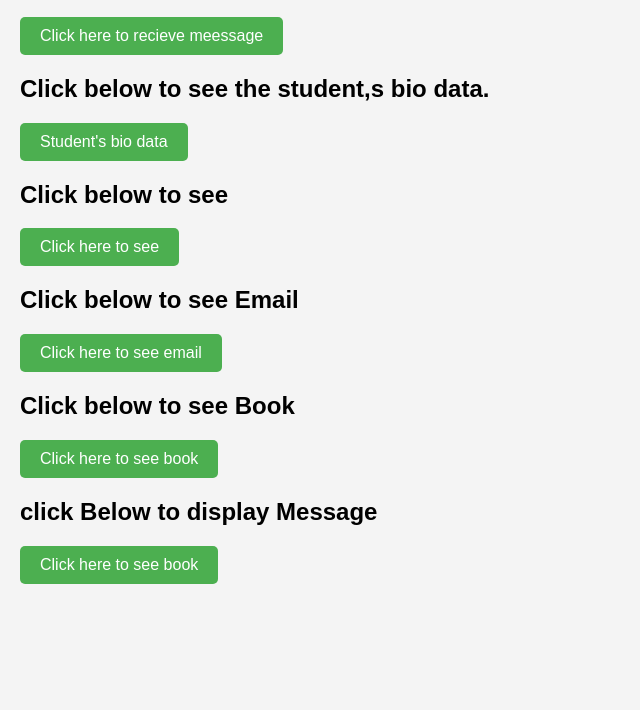
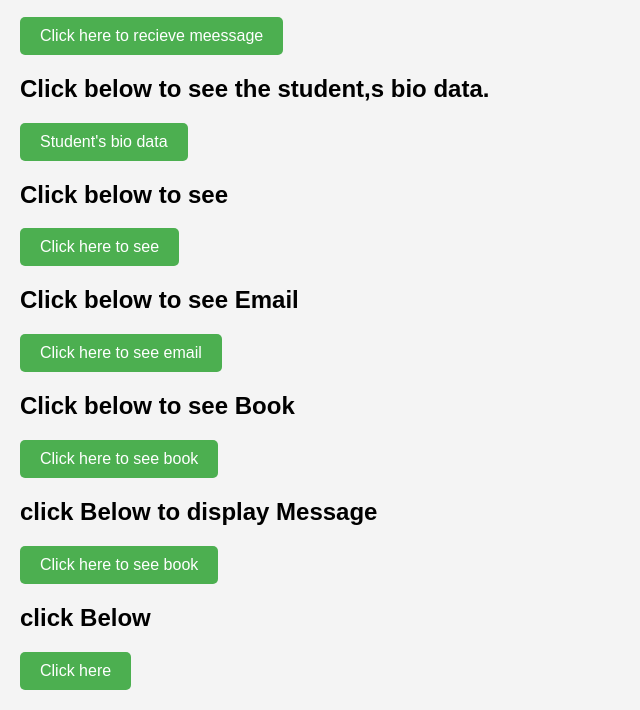
Before and after one commit to Moizkazmi245/JS-Assignments, a plain HTML site: page Assignment 2/index.html in a window 1280 px wide. Shown: the part 131-841 px from the top of the page, without its empty margins (0-640 px from the left). Before the commit the page ends 800 px from the top, so only its background shows below. Drawn offline with Linux system fonts and the light colour scheme.

Commit message:
assignment 2 compelete

```diff
--- a/Assignment 2/app.js
+++ b/Assignment 2/app.js
@@ -82,3 +82,12 @@ function showMesg (){
     var mesg = "Asslam O Alikom! whats up bro"
     showMessage1.innerHTML = mesg;
 }
+
+// 9. Store following string in a variable and show in alert and
+// browser through JS
+
+function str() {
+    var strMesg = "“▬▬▬▬▬▬▬▬▬ஜ۩۞۩ஜ▬▬▬▬▬▬▬▬▬”";
+    alert(strMesg);
+    console.log(strMesg);
+}
--- a/Assignment 2/index.html
+++ b/Assignment 2/index.html
@@ -42,6 +42,13 @@
         <button class="button" onclick="showMesg()">Click here to see book</button>
         <h3 id="showMessage"></h3>
     </div>
+
+
+    <div>
+      <h2>click Below</h2>
+      <button class="button" onclick="str()">Click here</button>
+
+  </div>
     <script src="./app.js"></script>
   </body>
 </html>
```
